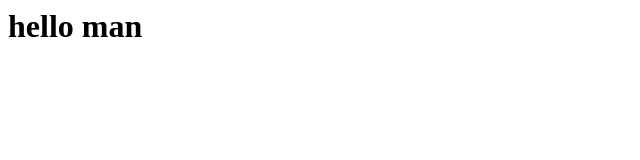
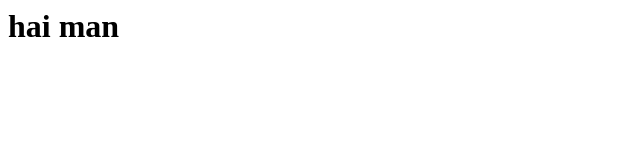
Before and after one commit to Mohamedmuneer/Sample, a plain HTML site: page index.html in a window 1280 px wide. Shown: the whole page, without its empty margins (0-640 px from the left). Drawn offline with Linux system fonts and the light colour scheme.

Commit message:
Add files via upload

```diff
--- a/index.html
+++ b/index.html
@@ -1,5 +1,6 @@
 <html>
-  <body>
-    <h1>hello man</h1>
-  </body>
+<body>
+<h1>hai man</h1>
+
+</body>
 </html>
```
